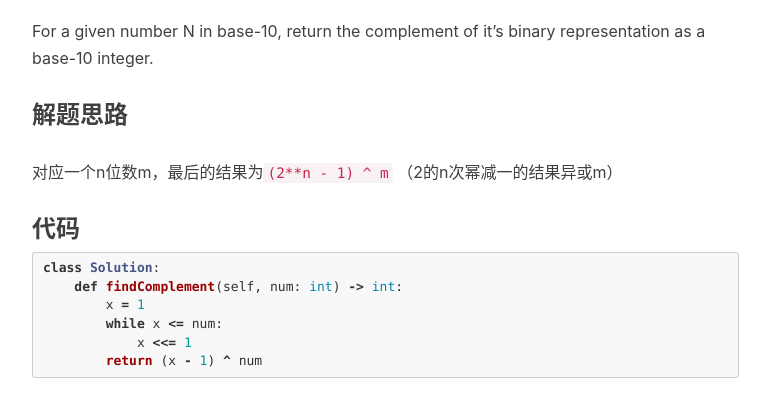
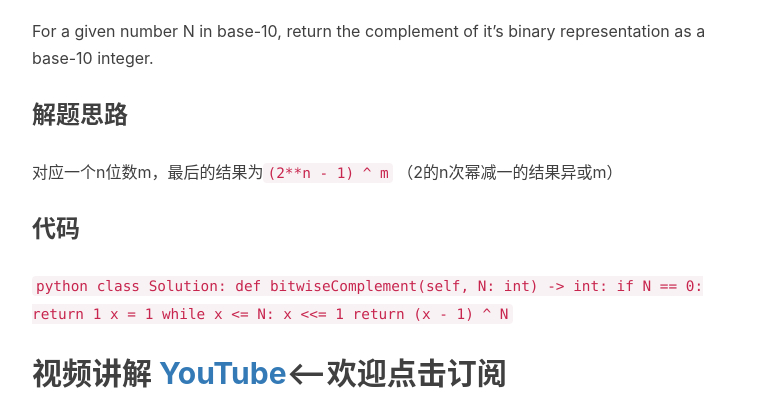
Before and after one commit to MaxMing0/MaxMing0.github.io, a Jekyll site: the page built from _posts/2020-05-05-Complement-of-Base-10-Integer.md, in a window 1280 px wide and 900 px high, scrolled down 919 px, cut to the strip 0-396 px from the top of the window. Shown: the whole strip, without its empty margins (233-1003 px from the left). Built offline with Jekyll 4.4.1, drawn with Linux system fonts in a browser that asks for light colours; nearby versions of some CDN libraries; comment, search, counter and statistics services are not loaded.

Commit message:
Update 2020-05-05-Complement-of-Base-10-Integer.md

````diff
--- a/_posts/2020-05-05-Complement-of-Base-10-Integer.md
+++ b/_posts/2020-05-05-Complement-of-Base-10-Integer.md
@@ -31,9 +31,10 @@ For a given number N in base-10, return the complement of it's binary representa
 ### 代码
 ```python
 class Solution:
-    def findComplement(self, num: int) -> int:
+    def bitwiseComplement(self, N: int) -> int:
+        if N == 0:
+            return 1
         x = 1
-        while x <= num:
+        while x <= N:
             x <<= 1
-        return (x - 1) ^ num
-```
+        return (x - 1) ^ N```
````
